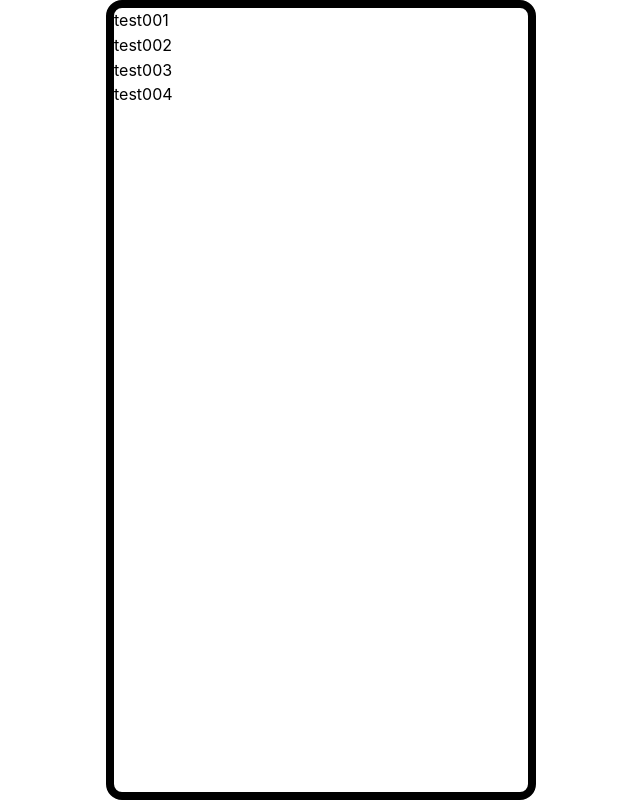
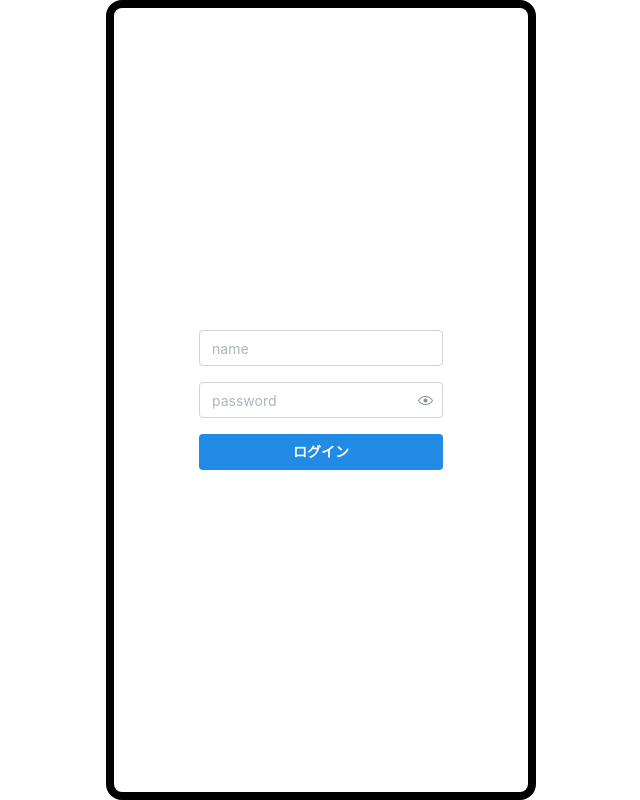
Before and after one commit to fujitargz/ict-solution, a React (Vite) app: page / in a window 1280 px wide. Shown: the whole page, without its empty margins (319-959 px from the left). Built offline with nearby package versions, Linux system fonts and the light colour scheme.

Commit message:
[feat] login/logout

```diff
--- a/src/App.tsx
+++ b/src/App.tsx
@@ -1,19 +1,19 @@
 import { MantineProvider } from '@mantine/core'
 import '@mantine/core/styles.css'
 import { UsersContextProvider } from './contexts/users'
+import { SessionContextProvider } from './contexts/session'
 import { Frame } from './components/Frame'
-import { useUsers } from './hooks/useUsers'
+import { Router } from './components/Router'
 
 function App() {
-  const users = useUsers()
   return (
     <MantineProvider>
       <UsersContextProvider>
-        <Frame>
-          {users.map(({ id, name }) => (
-            <div key={id}>{name}</div>
-          ))}
-        </Frame>
+        <SessionContextProvider>
+          <Frame>
+            <Router />
+          </Frame>
+        </SessionContextProvider>
       </UsersContextProvider>
     </MantineProvider>
   )
--- a/src/components/Frame/Frame.tsx
+++ b/src/components/Frame/Frame.tsx
@@ -1,14 +1,18 @@
 import { ReactNode } from 'react'
 import { useMediaQuery } from '@mantine/hooks'
-import { ScrollArea } from '@mantine/core'
+import { Center, ScrollArea } from '@mantine/core'
 
 export const Frame = ({ children }: { children: ReactNode }) => {
   const isMobile = !useMediaQuery('(min-width: 640px')
   return isMobile ? (
-    <ScrollArea>{children}</ScrollArea>
+    <ScrollArea>
+      <Center classNames={{ root: 'h-screen' }}>{children}</Center>
+    </ScrollArea>
   ) : (
     <div className="w-[430px] h-[800px] mx-auto border-solid border-8 border-black rounded-2xl">
-      <ScrollArea.Autosize mah={784}>{children}</ScrollArea.Autosize>
+      <ScrollArea.Autosize mah={784}>
+        <Center h={784}>{children}</Center>
+      </ScrollArea.Autosize>
     </div>
   )
 }
--- /dev/null
+++ b/src/components/LoginForm/LoginForm.tsx
@@ -0,0 +1,29 @@
+import { useState } from 'react'
+import { Button, Input, PasswordInput, Stack, Text } from '@mantine/core'
+import { useSession } from '../../hooks/useSession'
+import { useSessionDispatch } from '../../hooks/useSessionDispatch'
+
+export const LoginForm = () => {
+  const [name, setName] = useState('')
+  const [password, setPassword] = useState('')
+  const session = useSession()
+  const dispatch = useSessionDispatch()
+  return (
+    <Stack>
+      <Input
+        placeholder="name"
+        value={name}
+        onChange={(e) => setName(e.currentTarget.value)}
+      />
+      <PasswordInput
+        placeholder="password"
+        value={password}
+        onChange={(e) => setPassword(e.currentTarget.value)}
+      />
+      <Button onClick={() => dispatch({ type: 'login', name, password })}>
+        ログイン
+      </Button>
+      {session.successLogIn === false && <Text>ログイン失敗</Text>}
+    </Stack>
+  )
+}
--- /dev/null
+++ b/src/components/LoginForm/index.ts
@@ -0,0 +1 @@
+export * from './LoginForm'
--- /dev/null
+++ b/src/components/Router/Router.tsx
@@ -0,0 +1,17 @@
+import { Button, Stack, Text } from '@mantine/core'
+import { useSession } from '../../hooks/useSession'
+import { LoginForm } from '../LoginForm'
+import { useSessionDispatch } from '../../hooks/useSessionDispatch'
+
+export const Router = () => {
+  const session = useSession()
+  const dispatch = useSessionDispatch()
+  return session.isLoggedIn ? (
+    <Stack>
+      <Text>ログイン中のユーザ：{session.currentUser.name}</Text>
+      <Button onClick={() => dispatch({ type: 'logout' })}>ログアウト</Button>
+    </Stack>
+  ) : (
+    <LoginForm />
+  )
+}
--- /dev/null
+++ b/src/components/Router/index.ts
@@ -0,0 +1 @@
+export * from './Router'
--- /dev/null
+++ b/src/contexts/session.tsx
@@ -0,0 +1,62 @@
+import { Dispatch, createContext, useReducer, ReactNode } from 'react'
+import { useUsers } from '../hooks/useUsers'
+
+type StateType =
+  | {
+      successLogIn: boolean | 'yet'
+      isLoggedIn: true
+      currentUser: ReturnType<typeof useUsers>[number]
+    }
+  | {
+      successLogIn: boolean | 'yet'
+      isLoggedIn: false
+    }
+
+type ActionType =
+  | { type: 'login'; name: string; password: string }
+  | { type: 'logout' }
+
+const reducer =
+  (users: ReturnType<typeof useUsers>) =>
+  (state: StateType, action: ActionType): StateType => {
+    switch (action.type) {
+      case 'login': {
+        const result = users.find(
+          ({ name, password }) =>
+            name === action.name && password === action.password,
+        )
+        if (result !== undefined) {
+          return { successLogIn: true, isLoggedIn: true, currentUser: result }
+        } else {
+          return { ...state, successLogIn: false }
+        }
+      }
+      case 'logout': {
+        return { successLogIn: 'yet', isLoggedIn: false }
+      }
+    }
+  }
+
+const initState: StateType = { successLogIn: 'yet', isLoggedIn: false }
+
+export const sessionContext = createContext<StateType>(initState)
+
+export const sessionDispatchContext = createContext<Dispatch<ActionType>>(
+  () => {},
+)
+
+export const SessionContextProvider = ({
+  children,
+}: {
+  children: ReactNode
+}) => {
+  const users = useUsers()
+  const [state, dispatch] = useReducer(reducer(users), initState)
+  return (
+    <sessionContext.Provider value={state}>
+      <sessionDispatchContext.Provider value={dispatch}>
+        {children}
+      </sessionDispatchContext.Provider>
+    </sessionContext.Provider>
+  )
+}
--- /dev/null
+++ b/src/hooks/useSession.ts
@@ -0,0 +1,4 @@
+import { useContext } from 'react'
+import { sessionContext } from '../contexts/session'
+
+export const useSession = () => useContext(sessionContext)
--- /dev/null
+++ b/src/hooks/useSessionDispatch.ts
@@ -0,0 +1,4 @@
+import { useContext } from 'react'
+import { sessionDispatchContext } from '../contexts/session'
+
+export const useSessionDispatch = () => useContext(sessionDispatchContext)
```
